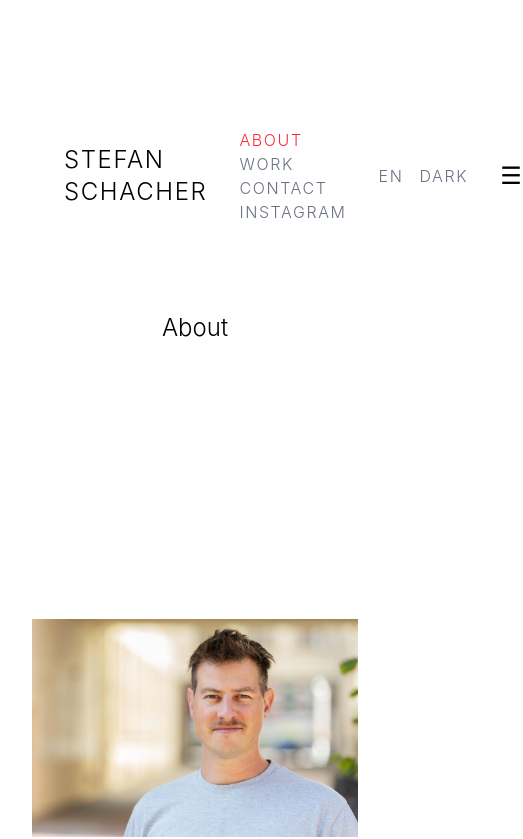
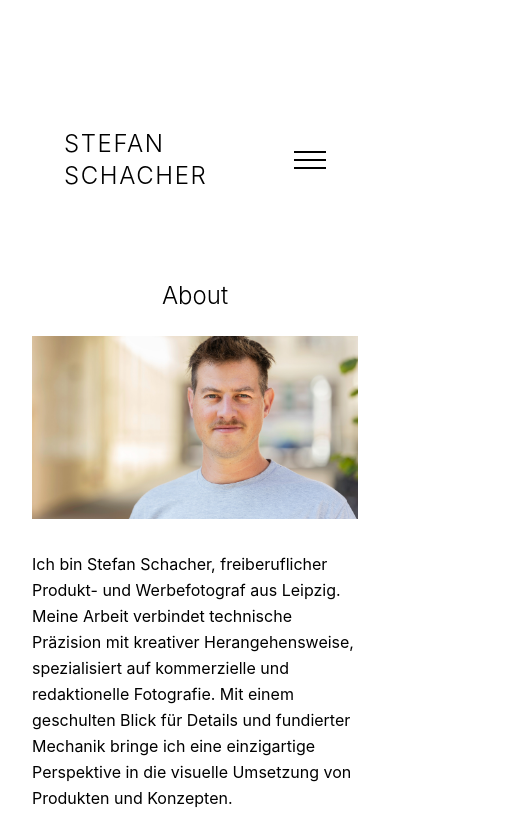
Before and after one commit to imkehoegden/stefan-schacher, a React (Vite) app in the folder website-stefan-schacher/: page /about in a window 390 px wide. Shown: the top 839 px of the page, 523 px wide, since content can reach past the window. Built offline with nearby package versions, Linux system fonts and the light colour scheme.

Commit message:
Feat: Mobile Menu implemented

```diff
--- a/website-stefan-schacher/src/components/Header.jsx
+++ b/website-stefan-schacher/src/components/Header.jsx
@@ -5,7 +5,7 @@ import { ThemeContext } from "../contexts/ThemeContext";
 import { LanguageContext } from "../contexts/LanguageContext";
 
 export default function Header() {
-  const { openMenu, setOpenMenu } = useState(false);
+  const [openMenu, setOpenMenu] = useState(false);
   const { theme, toggleTheme } = useContext(ThemeContext);
   const { language, toggleLanguage } = useContext(LanguageContext);
 
@@ -16,7 +16,7 @@ export default function Header() {
         <div className="text-2xl text-black">
           <NavLink to="/">STEFAN SCHACHER</NavLink>
         </div>
-        <ul className=".hidden md:flex justify-center items-center gap-6 ">
+        <ul className="hidden md:flex justify-center items-center gap-6 ">
           <li>
             <NavLink
               to="/about"
@@ -64,7 +64,7 @@ export default function Header() {
             </a>
           </li>
         </ul>
-        <div className="flex gap-4 text-black">
+        <div className="hidden md:flex gap-4 text-black">
           <button
             onClick={toggleLanguage}
             className="transition-colors hover:text-red-500 text-gray-500 tracking-widest font-light cursor-pointer"
@@ -78,13 +78,76 @@ export default function Header() {
             {theme === "light" ? "DARK" : "LIGHT"}
           </button>
         </div>
+
+        {/* <button
+          className="md:hidden flex flex-col gap-1"
+          onClick={() => setOpenMenu(!openMenu)}
+        >
+          <span className="w-6 h-0.5 bg-black"></span>
+          <span className="w-6 h-0.5 bg-black"></span>
+          <span className="w-6 h-0.5 bg-black"></span>
+        </button> */}
         <button
-          className="md:hidden text-2xl"
-          onClick={() => setMenuOpen(!menuOpen)}
+          className="md:hidden flex flex-col justify-center items-center w-8 h-8 gap-1.5"
+          onClick={() => setOpenMenu(!openMenu)}
         >
-          ☰
+          <span
+            className={`block w-8 h-0.5 bg-black transform transition duration-300 ease-in-out ${
+              openMenu ? "rotate-45 translate-y-2" : ""
+            }`}
+          ></span>
+          <span
+            className={`block w-8 h-0.5 bg-black transition-opacity duration-300 ease-in-out ${
+              openMenu ? "opacity-0" : "opacity-100"
+            }`}
+          ></span>
+          <span
+            className={`block w-8 h-0.5 bg-black transform transition duration-300 ease-in-out ${
+              openMenu ? "-rotate-45 -translate-y-2" : ""
+            }`}
+          ></span>
         </button>
       </nav>
+      {openMenu && (
+        <nav className="md:hidden flex flex-col items-center gap-6 pb-6">
+          <NavLink
+            to="/work"
+            className="text-gray-500 font-light"
+            onClick={() => setOpenMenu(false)}
+          >
+            WORK
+          </NavLink>
+          <NavLink
+            to="/about"
+            className="text-gray-500 font-light"
+            onClick={() => setOpenMenu(false)}
+          >
+            ABOUT
+          </NavLink>
+          <NavLink
+            to="/contact"
+            className="text-gray-500 font-light"
+            onClick={() => setOpenMenu(false)}
+          >
+            CONTACT
+          </NavLink>
+
+          <div className="flex flex-col gap-4 mt-4">
+            <button
+              onClick={toggleLanguage}
+              className="text-gray-500 hover:text-red-500 font-light tracking-widest"
+            >
+              {language === "de" ? "EN" : "DE"}
+            </button>
+            <button
+              onClick={toggleTheme}
+              className="text-gray-500 hover:text-red-500 font-light tracking-widest"
+            >
+              {theme === "light" ? "DARK" : "LIGHT"}
+            </button>
+          </div>
+        </nav>
+      )}
     </header>
   );
 }
--- a/website-stefan-schacher/src/pages/About.jsx
+++ b/website-stefan-schacher/src/pages/About.jsx
@@ -28,7 +28,7 @@ export default function About() {
     <>
       <h1 className="text-2xl font-light mb-6 text-center">About</h1>
 
-      <div className="h-180 overflow-hidden flex items-center justify-center">
+      <div className="aspect-16/9 overflow-hidden flex items-center justify-center">
         <img src={aboutPic} alt="Portraitfoto Stefan Schacher" />
       </div>
 
```
